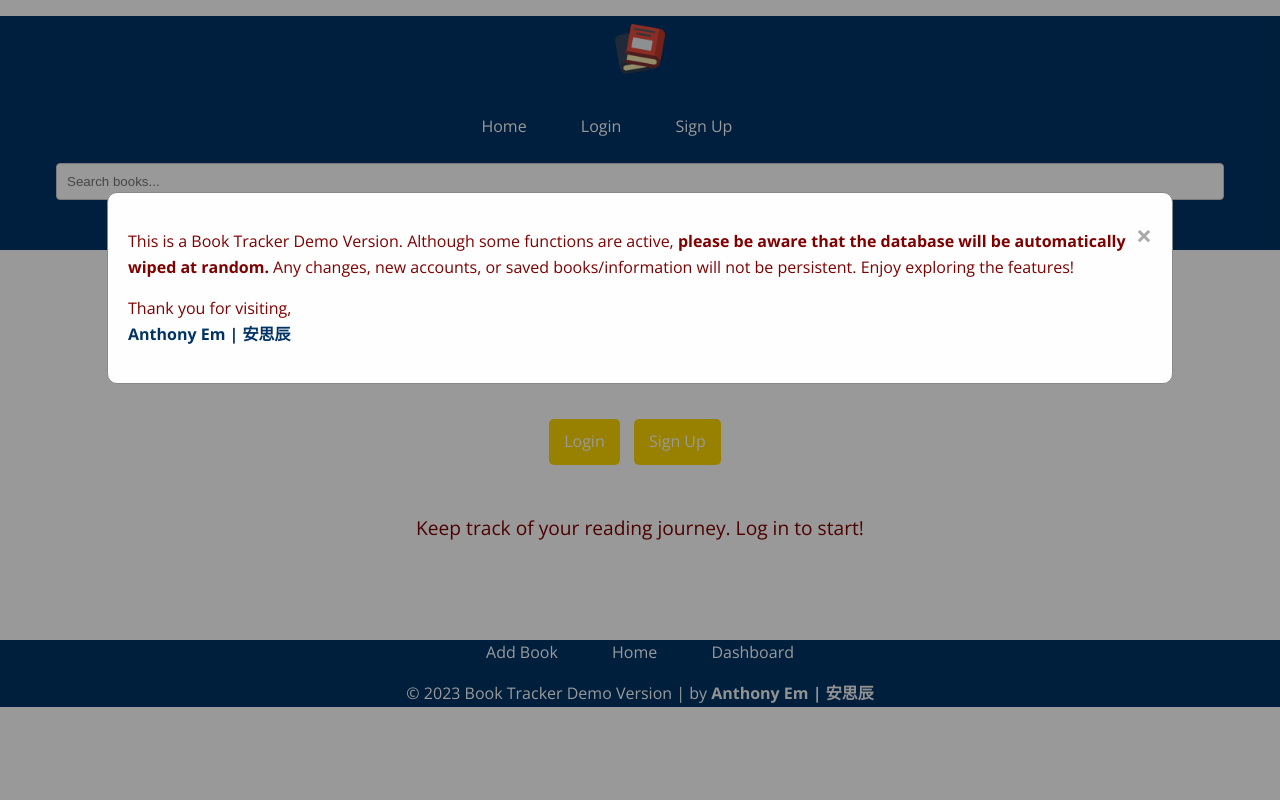
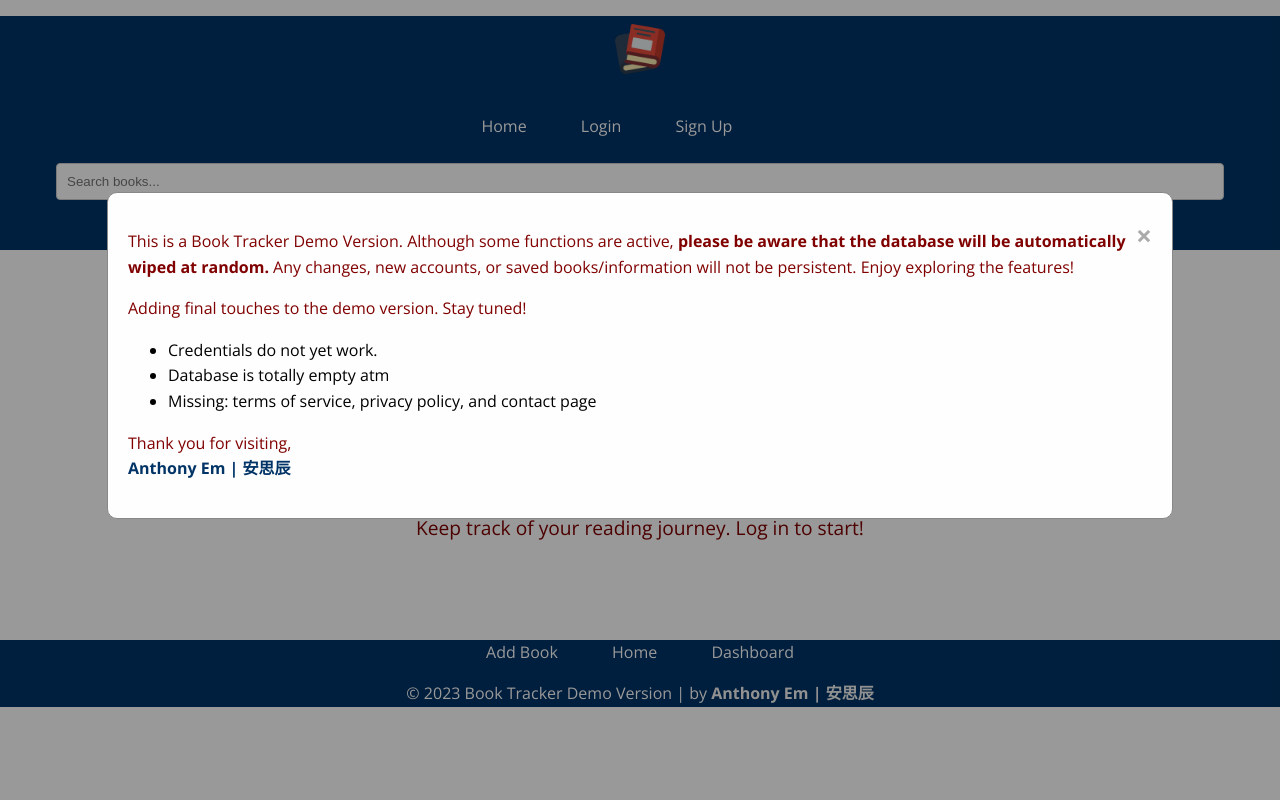
Before and after one commit to AnSiChen/library_demo, a Django app: page / in a window 1280 px wide. Run offline with Django 5.2, Linux system fonts and the light colour scheme; data that the repository does not hold is empty.

Commit message:
Add quick fix to message to track current issues

```diff
--- a/library_demo_app/templates/tracker/home.html
+++ b/library_demo_app/templates/tracker/home.html
@@ -7,6 +7,12 @@
   <div class="modal-content">
       <span class="close">&times;</span>
       <p>This is a Book Tracker Demo Version. Although some functions are active, <strong>please be aware that the database will be automatically wiped at random.</strong> Any changes, new accounts, or saved books/information will not be persistent. Enjoy exploring the features!</p>
+      <p>Adding final touches to the demo version. Stay tuned!</p>
+      <ul>
+        <li>Credentials do not yet work.</li>
+        <li>Database is totally empty atm</li>
+        <li>Missing: terms of service, privacy policy, and contact page</li>
+      </ul>
       <p>Thank you for visiting,<br> <a href="https://anthonyem.com" class="modal-a">Anthony Em | 安思辰</a></p>
   </div>
 </div>
```
